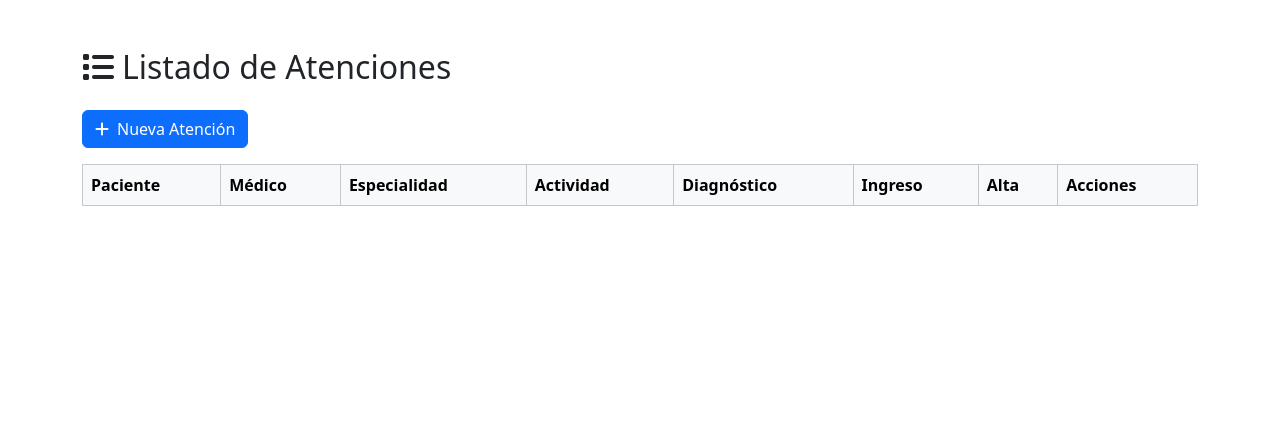
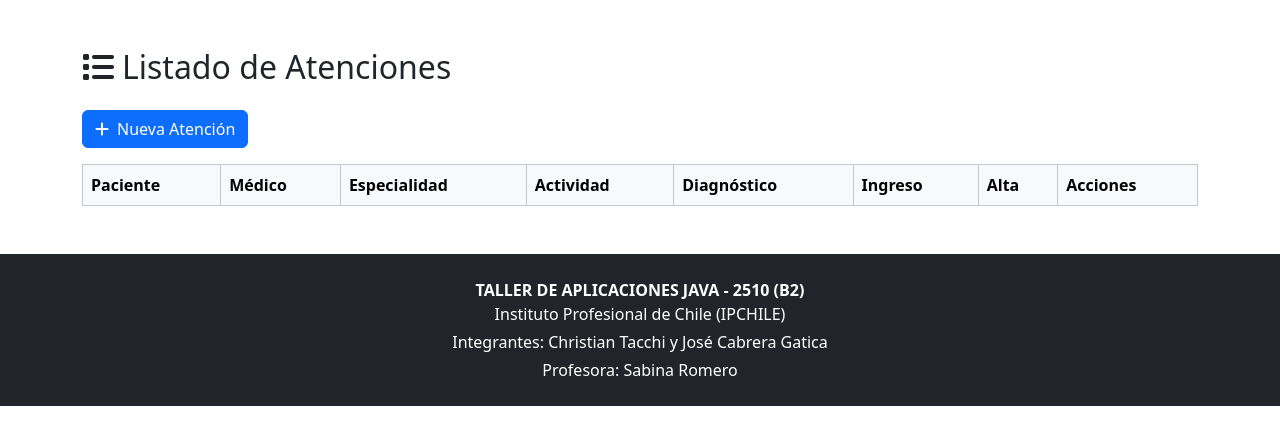
Before and after one commit to jocabrer/registro_atenciones_php, a PHP site: page /index.php in a window 1280 px wide. Shown: the top 445 px of the page. Run offline with PHP 8.4, Linux system fonts and the light colour scheme; data comes from the database, SQL or seed files in the repository; data that the repository does not hold is empty.

Commit message:
Se agrega footer

```diff
--- a/index.php
+++ b/index.php
@@ -74,5 +74,15 @@ $atenciones = $conexion->query("
         </tbody>
     </table>
 </div>
+<footer class="bg-dark text-white mt-5 py-4">
+  <div class="container text-center">
+    <p class="mb-1">
+      <strong>TALLER DE APLICACIONES JAVA - 2510 (B2)</strong><br>
+      Instituto Profesional de Chile (IPCHILE)
+    </p>
+    <p class="mb-1">Integrantes: Christian Tacchi y José Cabrera Gatica</p>
+    <p class="mb-0">Profesora: Sabina Romero</p>
+  </div>
+</footer>
 </body>
 </html>
```
